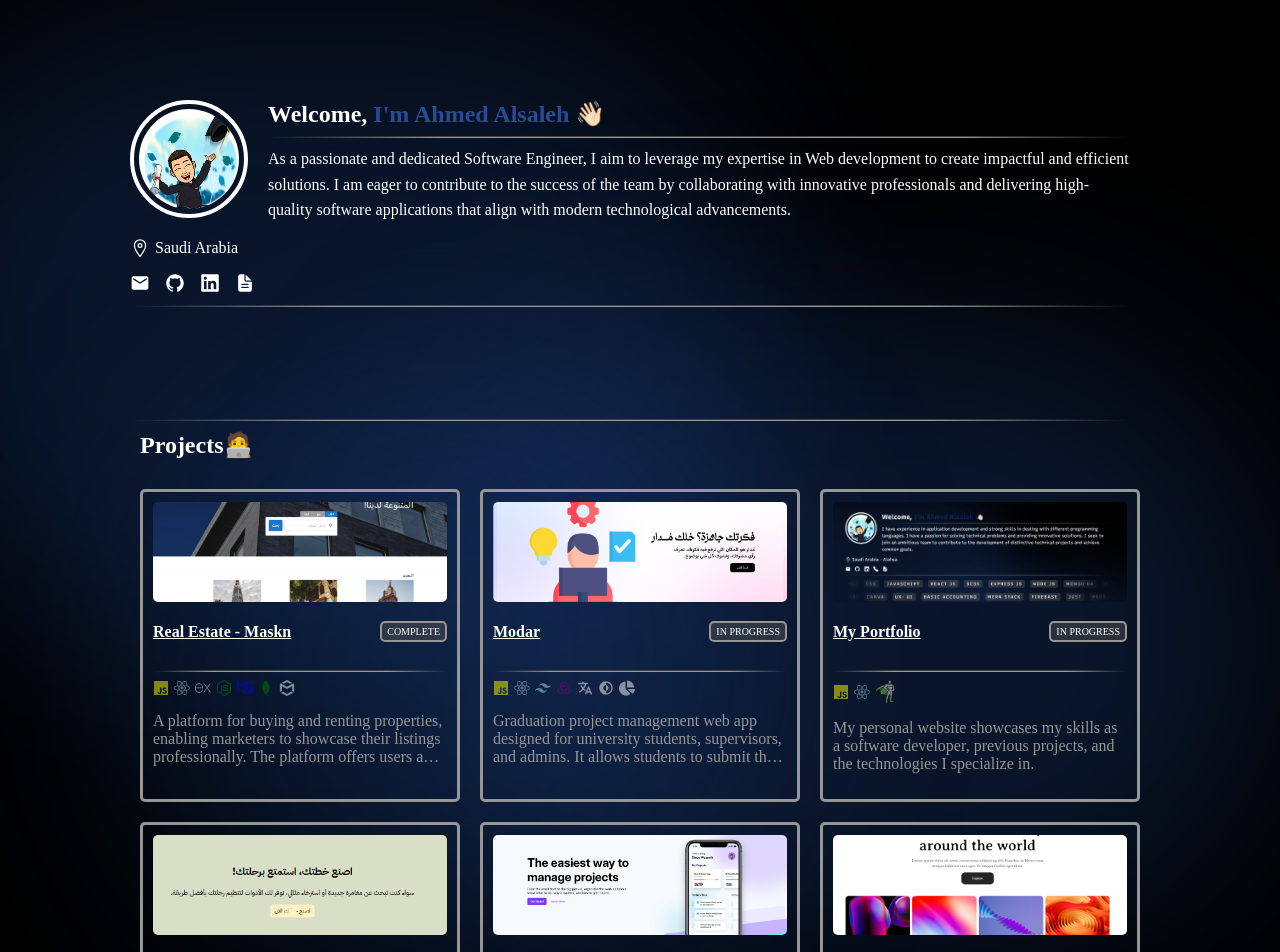
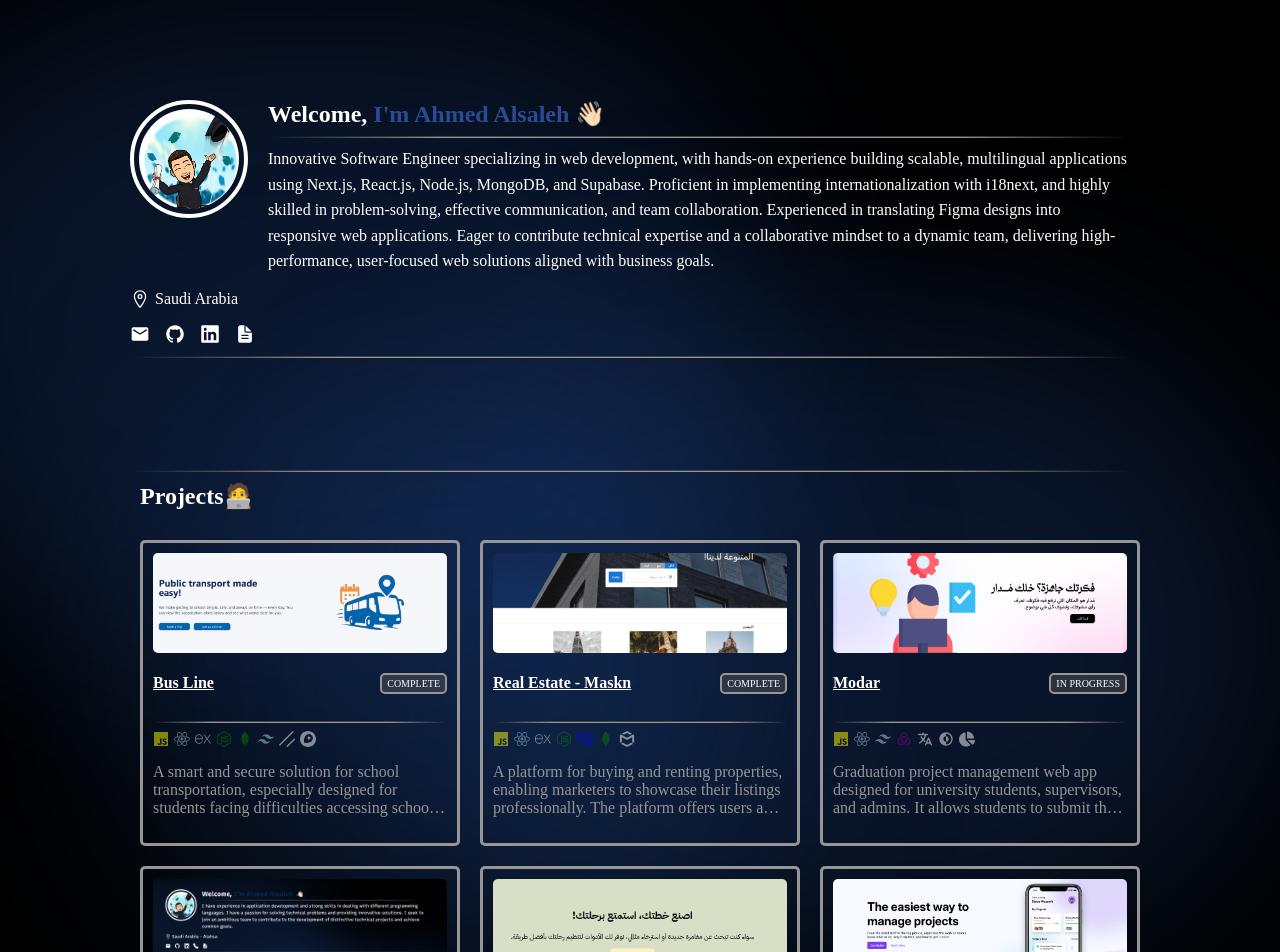
Before and after one commit to AhmedY29/Portfolio, a React (Vite) app: page / in a window 1280 px wide. Shown: the top 952 px of the page. Built offline with nearby package versions, Linux system fonts and the light colour scheme; a web font is replaced by a local one.

Commit message:
add busline and refresh resume

```diff
--- a/src/components/Card.jsx
+++ b/src/components/Card.jsx
@@ -16,6 +16,8 @@ import { SiTailwindcss } from "react-icons/si";
 import { TbBrandRedux } from "react-icons/tb";
 import { CgDarkMode } from "react-icons/cg";
 import { FaChartPie } from "react-icons/fa";
+import { SiMapbox } from "react-icons/si";
+import { SiShadcnui } from "react-icons/si";
 
 import svgGsap from "../assets/gsap.svg";
 import gsap from "gsap";
@@ -41,6 +43,8 @@ const Card = forwardRef(
       redux: <TbBrandRedux color="purple" className="logos" />,
       darkmode: <CgDarkMode color="white" className="logos" />,
       chart: <FaChartPie color="white" className="logos" />,
+      mapbox: <SiMapbox color="white" className="logos" />,
+      shadcn: <SiShadcnui color="white" className="logos" />,
       gsap: <img className="logos" width={20} src={svgGsap} alt="gsap logo" />,
     };
 
--- a/src/components/MySection.jsx
+++ b/src/components/MySection.jsx
@@ -30,12 +30,16 @@ function MySection() {
             </h2>
             <hr />
             <p>
-              As a passionate and dedicated Software Engineer, I aim to leverage
-              my expertise in Web development to create impactful and efficient
-              solutions. I am eager to contribute to the success of the team by
-              collaborating with innovative professionals and delivering
-              high-quality software applications that align with modern
-              technological advancements.{" "}
+              Innovative Software Engineer specializing in web development, with
+              hands-on experience building scalable, multilingual applications
+              using Next.js, React.js, Node.js, MongoDB, and Supabase.
+              Proficient in implementing internationalization with i18next, and
+              highly skilled in problem-solving, effective communication, and
+              team collaboration. Experienced in translating Figma designs into
+              responsive web applications. Eager to contribute technical
+              expertise and a collaborative mindset to a dynamic team,
+              delivering high-performance, user-focused web solutions aligned
+              with business goals.
             </p>
           </div>
         </div>
--- a/src/components/Projects.jsx
+++ b/src/components/Projects.jsx
@@ -10,13 +10,13 @@ import projectImg2 from "../assets/project2.png";
 import projectImg3 from "../assets/project3.jpeg";
 import projectImg4 from "../assets/project4.png";
 import projectImg5 from "../assets/project5.png";
-import projectImg6 from "../assets/project6.png";
 import projectImg7 from "../assets/project7.png";
 import projectImg8 from "../assets/project8.png";
 import projectImg9 from "../assets/project9.png";
 import projectImg10 from "../assets/project10.png";
 import projectImg11 from "../assets/project11.png";
 import projectImg12 from "../assets/project12.png";
+import projectImg13 from "../assets/project13.png";
 import gsap from "gsap";
 
 function Projects() {
@@ -46,6 +46,24 @@ function Projects() {
     });
   }, []);
   const project = [
+    {
+      name: "Bus Line",
+      desc: "A smart and secure solution for school transportation, especially designed for students facing difficulties accessing schools or universities. The platform offers real-time tracking of buses and a reliable communication system between drivers and students to ensure safe and efficient transport.",
+      technologies: [
+        "js",
+        "react",
+        "express",
+        "node",
+        "mongo",
+        "socket",
+        "tailwind",
+        "shadcn",
+        "mapbox",
+      ],
+      img: projectImg13,
+      complete: true,
+      link: "https://bus-line.onrender.com/",
+    },
     {
       name: "Real Estate - Maskn",
       desc: "A platform for buying and renting properties, enabling marketers to showcase their listings professionally. The platform offers users a seamless browsing experience and an advanced search feature to find properties efficiently.",
@@ -91,7 +109,7 @@ The app uses Mock Api and Redux for state management, i18n for multilingual supp
     },
     {
       name: "Travel Planner",
-      desc: "A web application designed to help users plan their trips. The website offers features such as creating customized travel itineraries, exploring popular destinations, and accessing trip details, integrated with Gemini, Build your plan by Asking some questions.",
+      desc: "A web application designed to help users plan their trips. The website offers features such as creating customized travel itineraries, exploring popular destinations, and accessing trip details, integrated with Gemini, Build your plan by Asking some questions using Gemini Api.",
       technologies: ["js", "react", "gemini", "i18next", "gsap"],
       img: projectImg4,
       complete: false,
@@ -105,14 +123,7 @@ The app uses Mock Api and Redux for state management, i18n for multilingual supp
       complete: true,
       link: "https://ahmedy29.github.io/Landing-1/",
     },
-    {
-      name: "Landing Page - 2",
-      desc: "Convert Design from Figma to Website with animation",
-      technologies: ["html", "css"],
-      img: projectImg6,
-      complete: true,
-      link: "https://ahmedy29.github.io/Landing-2/",
-    },
+
     {
       name: "Steven Fry Blog - Redesign",
       desc: " redesign for Steven Fry Blog, improving its layout, visuals, and user experience. Additionally, I fixed various issues to ensure smoother navigation, faster loading, and better functionality. The site now looks more modern and works seamlessly across devices.",
@@ -155,7 +166,7 @@ The app uses Mock Api and Redux for state management, i18n for multilingual supp
     },
     {
       name: "Riyadh season - Clone",
-      desc: "This is a clone of Tuwaiq, meticulously recreated with React and Tailwind. While retaining the original design, I identified and fixed several UI/functional issues.This demonstrates both replication skills and problem-solving in front-end development",
+      desc: "This is a clone of Riyadh season, meticulously recreated with React and Tailwind. While retaining the original design, I identified and fixed several UI/functional issues.This demonstrates both replication skills and problem-solving in front-end development",
       technologies: ["react", "js", "tailwind"],
       img: projectImg12,
       complete: true,
--- a/src/components/Skills.jsx
+++ b/src/components/Skills.jsx
@@ -13,7 +13,10 @@ function Skills() {
           <span>express js</span>
           <span>node js</span>
           <span>mongo db</span>
+          <span>postgresql</span>
           <span>material ui</span>
+          <span>Tailwind</span>
+          <span>Shadcn</span>
           <span>python</span>
           <span>java</span>
           <span>dart</span>
@@ -26,7 +29,7 @@ function Skills() {
           <span>ux- ui</span>
           <span>basic accounting</span>
           <span>mern stack</span>
-          <span>firebase</span>
+          <span>supabase</span>
           <span>jest</span>
           <span>problem solving</span>
           <span>design system</span>
```
Also changed, not shown: src/assets/project13.png (added), 1 other file (tests, documents, lock files or other folders).
